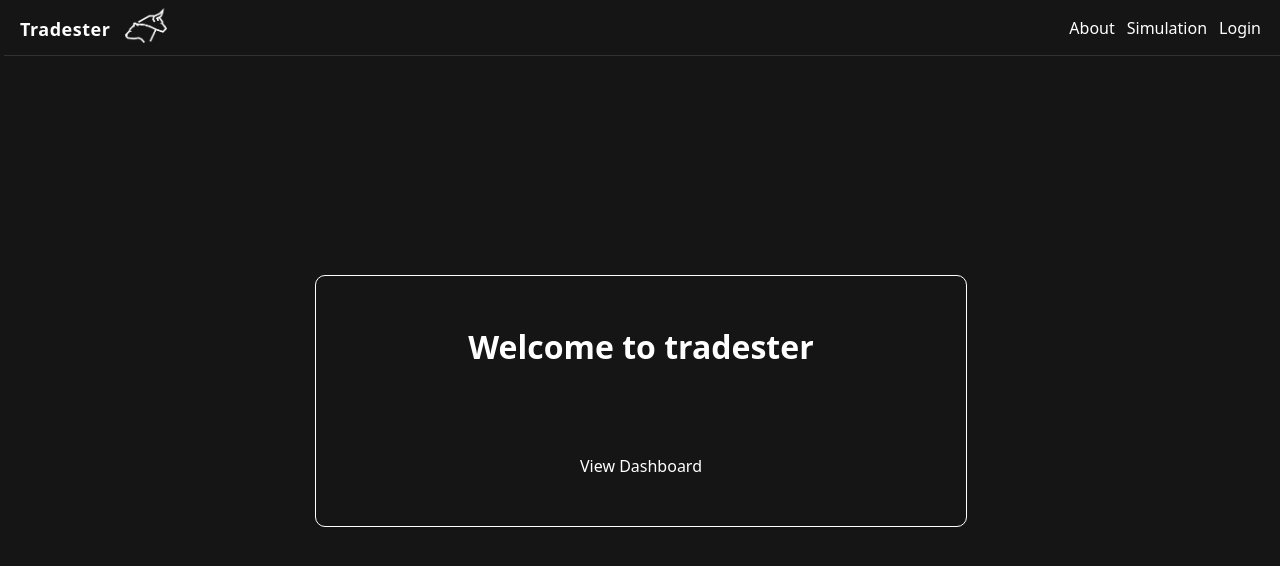
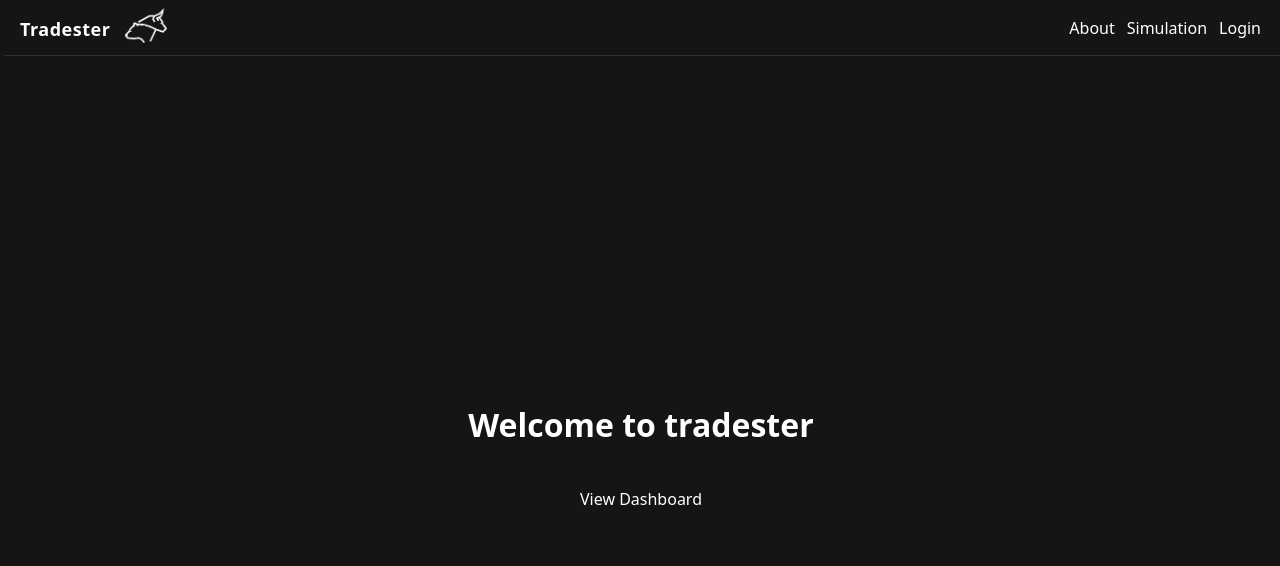
Before and after one commit to Capstone-Projects-2023-Spring/project-algorithmic-trading, a React (Create React App) app in the folder webapp/: page / in a window 1280 px wide. Shown: the top 566 px of the page. Built offline with nearby package versions, Linux system fonts and the light colour scheme.

Commit message:
changed greeting format

```diff
--- a/webapp/src/app.css
+++ b/webapp/src/app.css
@@ -8,19 +8,17 @@ html * {
 }
 
 .home {
-  padding: 5px;
-  position: absolute;
+  position: relative;
   display: flex;
+  align-items: center;
+  justify-content: center;
   flex-direction: column;
-  justify-content: space-around;
-  top: 50%;
-  left: 50%;
-  transform: translate(-50%, -50%);
-  border: 1px solid white;
-  border-radius: 10px;
-  width: 50%;
-  height: 30%;
-  text-align: center;
+  width: 100%;
+  height: 100%;
+}
+
+.home * {
+  padding: 20px;
 }
 
 .nav * {
```
